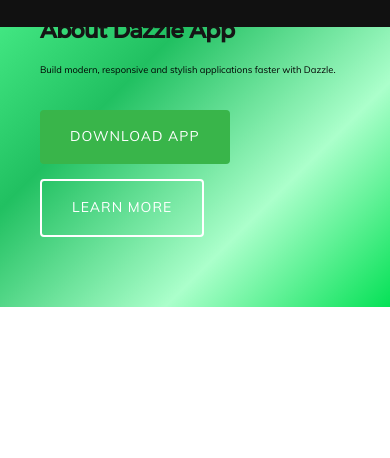
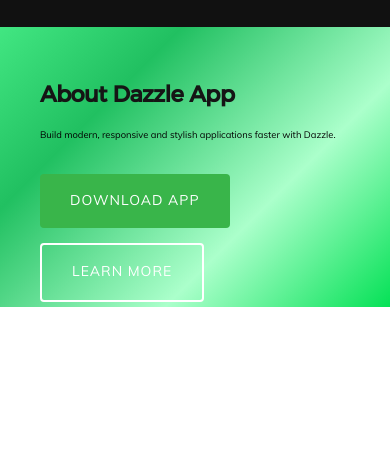
Before and after one commit to VISHALCHANDELgif/MY-PROJECTS, a plain HTML site: page dazzle-master/about.html in a window 390 px wide. Shown: the part 53-511 px from the top of the page. Drawn offline with Linux system fonts and the light colour scheme; files whose address does not match are found by name.

Commit message:
Update main.css

```diff
--- a/dazzle-master/assets/css/main.css
+++ b/dazzle-master/assets/css/main.css
@@ -3267,3 +3267,8 @@
     width: 160px !important;
   }
 }
+@media (max-width: 768px) {
+    .page-banner {
+        padding-top: 129px;
+    }
+}
```
